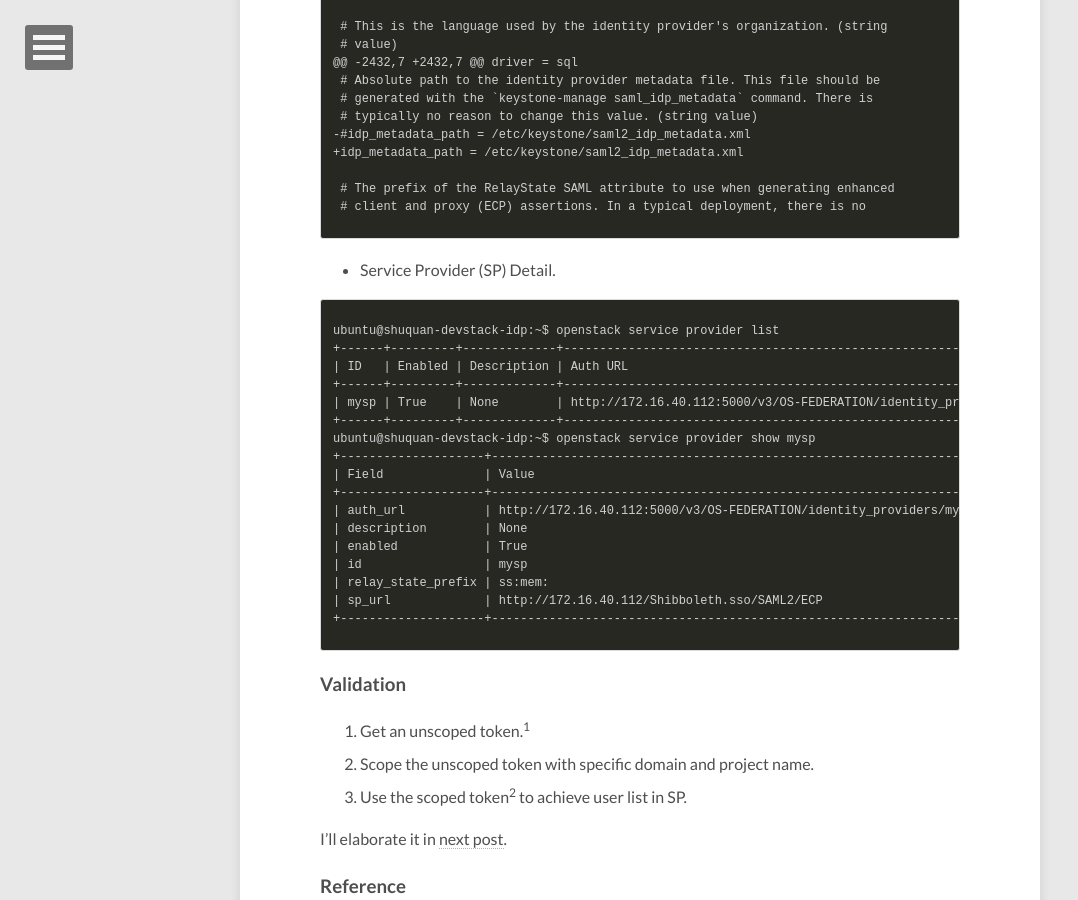
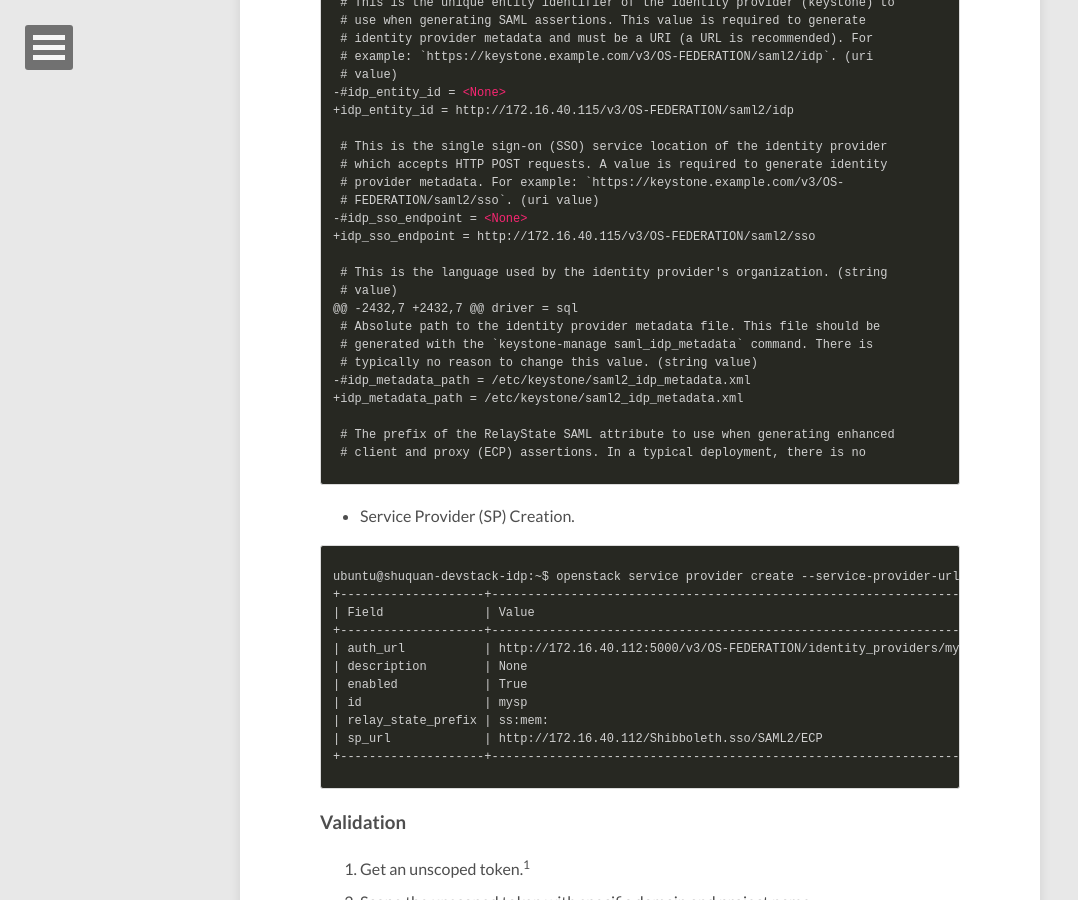
Before and after one commit to shuquan/shuquan.github.io, a Jekyll site: the page built from _posts/2016-12-13-setting-up-keystone-to-keystone-federation.md, in a window 1280 px wide and 900 px high, scrolled down 8867 px. Shown: the whole window, without its empty margins (0-1078 px from the left). Built offline with Jekyll 4.4.1, drawn with Linux system fonts in a browser that asks for light colours; nearby versions of some CDN libraries; comment, search, counter and statistics services are not loaded; some of the changed text lies outside the part shown.

Commit message:
Update Setting up Keystone to Keystone Federation

```diff
--- a/_posts/2016-12-13-setting-up-keystone-to-keystone-federation.md
+++ b/_posts/2016-12-13-setting-up-keystone-to-keystone-federation.md
@@ -302,9 +302,11 @@
 ]
 EOF
 $ openstack mapping create --rules rules.json myidp_mapping
-$ openstack federation protocol create mapped --mapping myidp_mapping --identity-provider myidp
+$ openstack federation protocol create saml2 --mapping myidp_mapping --identity-provider myidp
 {% endraw %}
 {% endhighlight %}
+
+**Note**: The name you give the protocol is not arbitrary. It must match the method name you gave in the [auth]/methods config option. When authenticating it will be referred to as the protocol_id.
 
 ### Keystone as an Identity Provider (IdP)
 
@@ -353,7 +355,15 @@
 {% endraw %}
 {% endhighlight %}
 
-2. Please pay attention to the SP creation. I made a mistake here and spent some time on debugging. The key is that you don't need to use entityID of shibboleth2.xml in SP for --service-provider-url setting. **http://172.16.40.112/Shibboleth.sso/SAML2/ECP** is fine because IdP will send SAML assertion to this link and the entityID may not resolve to anything. Surely, you can set these two value identical.
+2. [Generate Metadata](http://docs.openstack.org/developer/keystone/federation/federated_identity.html#generate-metadata)To create metadata for your keystone IdP, run the keystone-manage command and redirect the output to a file. For example:
+
+{% highlight html %}
+{% raw %}
+$ keystone-manage saml_idp_metadata > /etc/keystone/saml2_idp_metadata.xml
+{% endraw %}
+{% endhighlight %}
+
+3. Please pay attention to the SP creation. I made a mistake here and spent some time on debugging. The key is that you don't need to use entityID of shibboleth2.xml in SP for --service-provider-url setting. **http://172.16.40.112/Shibboleth.sso/SAML2/ECP** is fine because IdP will send SAML assertion to this link and the entityID may not resolve to anything. Surely, you can set these two value identical.
 
 * /etc/apache2/sites-available/default-ssl.conf
 {% highlight html %}
@@ -449,16 +459,10 @@
  # client and proxy (ECP) assertions. In a typical deployment, there is no
 {% endraw %}
 {% endhighlight %}
-* Service Provider (SP) Detail.
+* Service Provider (SP) Creation.
 {% highlight html %}
 {% raw %}
-ubuntu@shuquan-devstack-idp:~$ openstack service provider list
-+------+---------+-------------+------------------------------------------------------------------------------------------+
-| ID   | Enabled | Description | Auth URL                                                                                 |
-+------+---------+-------------+------------------------------------------------------------------------------------------+
-| mysp | True    | None        | http://172.16.40.112:5000/v3/OS-FEDERATION/identity_providers/myidp/protocols/saml2/auth |
-+------+---------+-------------+------------------------------------------------------------------------------------------+
-ubuntu@shuquan-devstack-idp:~$ openstack service provider show mysp
+ubuntu@shuquan-devstack-idp:~$ openstack service provider create --service-provider-url 'http://172.16.40.112/Shibboleth.sso/SAML2/ECP' --auth-url http://172.16.40.112:5000/v3/OS-FEDERATION/identity_providers/myidp/protocols/saml2/auth mysp
 +--------------------+------------------------------------------------------------------------------------------+
 | Field              | Value                                                                                    |
 +--------------------+------------------------------------------------------------------------------------------+
```
